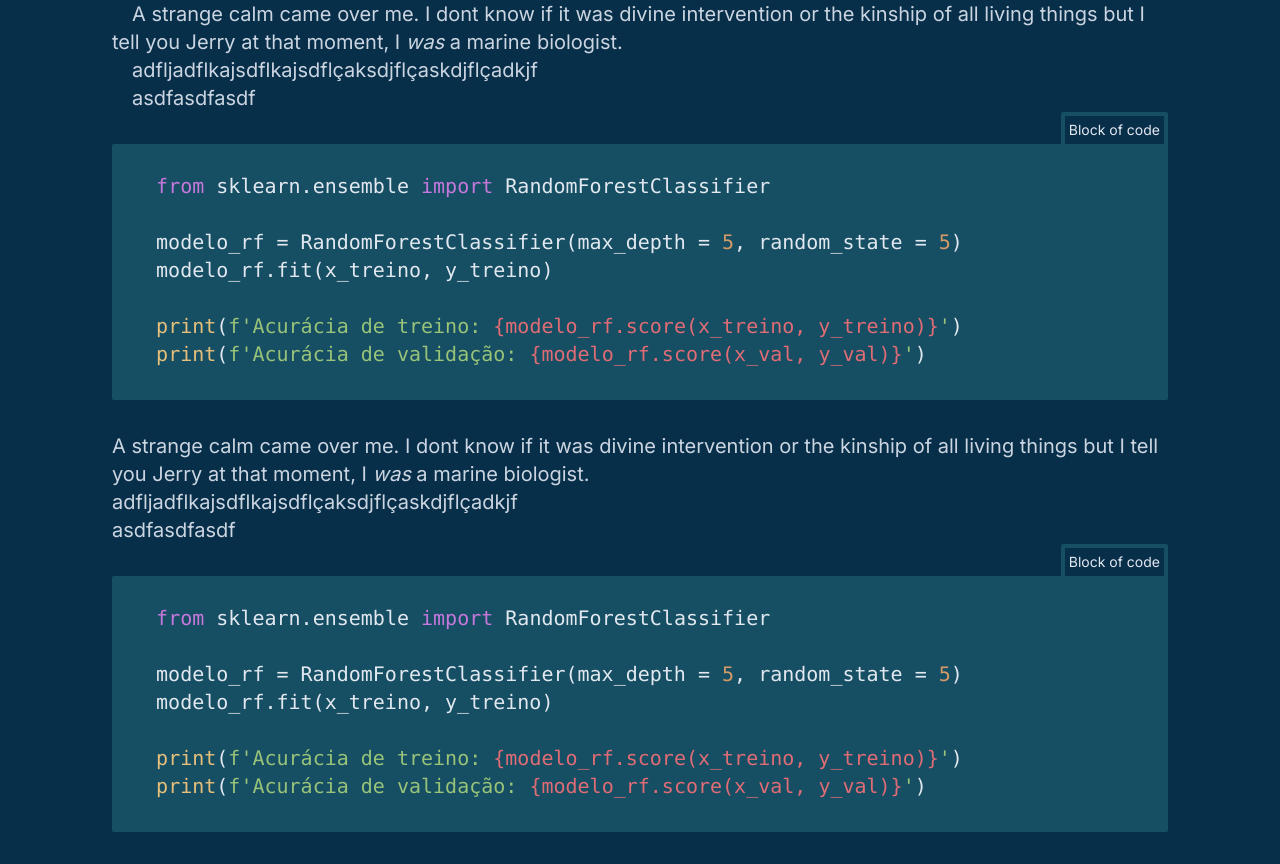
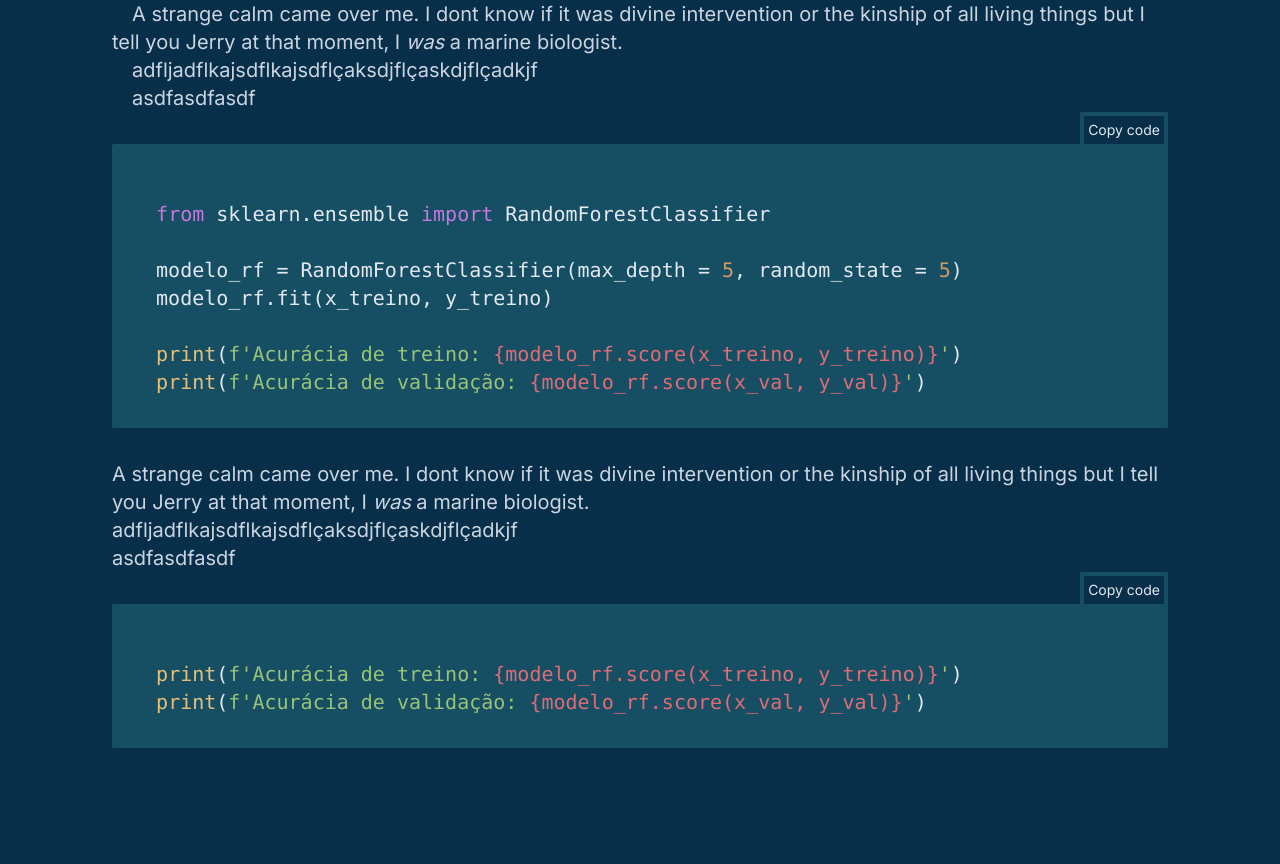
Before and after one commit to mcalsing/site-previtech, a Next.js app: page /about in a window 1280 px wide. Shown: the part 309-1173 px from the top of the page. After the commit the page ends 1089 px from the top, so only its background shows below. Built offline with nearby package versions, Linux system fonts and the light colour scheme.

Commit message:
Bloco de código agora pode ser copiado para o clipboard do windows

```diff
--- a/src/app/about/page.js
+++ b/src/app/about/page.js
@@ -3,6 +3,7 @@ import React from 'react';
 import hljs from 'highlight.js/lib/core';
 import python from 'highlight.js/lib/languages/python';
 import 'highlight.js/styles/atom-one-dark.css';
+import { useState } from 'react';
 
 hljs.registerLanguage('python', python);
 
@@ -17,6 +18,25 @@ const CodeBlock = ({ language, children }) => {
 };
 
 export default function About() {
+  const [textToCopy, setTextToCopy] = useState("Texto para copiar");
+  const [showCopiedText1, setShowCopiedText1] = useState(false);
+  const [showCopiedText2, setShowCopiedText2] = useState(false);
+  const [showCopiedText3, setShowCopiedText3] = useState(false);
+  const [showCopiedText4, setShowCopiedText4] = useState(false);
+
+  const handleCopy = (texto, board) => {
+    if (board === "board1") setShowCopiedText1(true);
+    else setShowCopiedText2(true);
+
+    setTimeout(() => {
+      setShowCopiedText1(false);
+      setShowCopiedText2(false);
+    }, 400);
+
+    setTextToCopy(texto);
+    navigator.clipboard.writeText(texto);
+  };
+
   const code = `
   from sklearn.ensemble import RandomForestClassifier
 
@@ -26,11 +46,15 @@ export default function About() {
   print(f'Acurácia de treino: {modelo_rf.score(x_treino, y_treino)}')
   print(f'Acurácia de validação: {modelo_rf.score(x_val, y_val)}')`;
 
+  const codetesteee = `
+  print(f'Acurácia de treino: {modelo_rf.score(x_treino, y_treino)}')
+  print(f'Acurácia de validação: {modelo_rf.score(x_val, y_val)}')`;
+
   return (
     <main className="lg:pl-28 lg:pr-28 pt-12 2xl:pl-64 2xl:pr-64 md:text-xl text-sm text-slate-300 flex flex-col items-center">
       <h1 className="text-5xl pb-10">Construindo o modelo</h1>
       <div className="flex flex-col bg-sky-950">
-        <div class="indent-5 flex flex-col">
+        <div className="indent-5 flex flex-col">
           <p className="break-all">So I started to walk into the water. I wont lie to you boys, I was
           terrified. But I pressed on, and as I made my way past the breakers
           a strange fffffffff                ffffffcalm came over me. I do
@@ -47,8 +71,12 @@ export default function About() {
           <p>asdfasdfasdf</p>
         </div>
         <div className="bg-cyan-900 text-slate-200 w-full pb-8 rounded-sm pl-5 mb-8 mt-8 relative">
-          <span className="absolute -top-8 right-0 border-4 border-cyan-900 text-sm rounded-sm p-1 hover:bg-cyan-900">Block of code</span>
-          <CodeBlock language="python">{code}</CodeBlock>
+          {/* <p className="absolute -top-8 right-28 text-lg text-green-600 font-bold animate-ping">✓</p> */}
+            {showCopiedText1 && <p className="absolute -top-8 right-24 text-lg text-green-600 font-bold animate-ping">✓</p>}
+          <button>
+            <span onClick={() => handleCopy(code, "board1")} className="absolute -top-8 right-0 border-4 border-cyan-900 text-sm rounded-sm p-1 hover:bg-cyan-900">Copy code</span>
+          </button>
+            <CodeBlock language="python">{code}</CodeBlock>
         </div>
         <p>A strange calm came over me. I dont know if it was divine intervention
           or the kinship of all living things but I tell you Jerry at that moment,
@@ -57,8 +85,11 @@ export default function About() {
         adfljadflkajsdflkajsdflçaksdjflçaskdjflçadkjf
         <p>asdfasdfasdf</p>
         <div className="bg-cyan-900 text-slate-200 w-full pb-8 rounded-sm pl-5 mb-8 mt-8 relative">
-          <span className="absolute -top-8 right-0 border-4 border-cyan-900 text-sm rounded-sm p-1 hover:bg-cyan-900">Block of code</span>
-          <CodeBlock language="python">{code}</CodeBlock>
+          {showCopiedText2 && <p className="absolute -top-8 right-24 text-lg text-green-600 font-bold animate-ping">✓</p>}
+          <button>
+            <span onClick={() => handleCopy(codetesteee, "board2")} className="absolute -top-8 right-0 border-4 border-cyan-900 text-sm rounded-sm p-1 hover:bg-cyan-900">Copy code</span>
+          </button>
+          <CodeBlock language="python">{codetesteee}</CodeBlock>
         </div>
       </div>
     </main>
```
